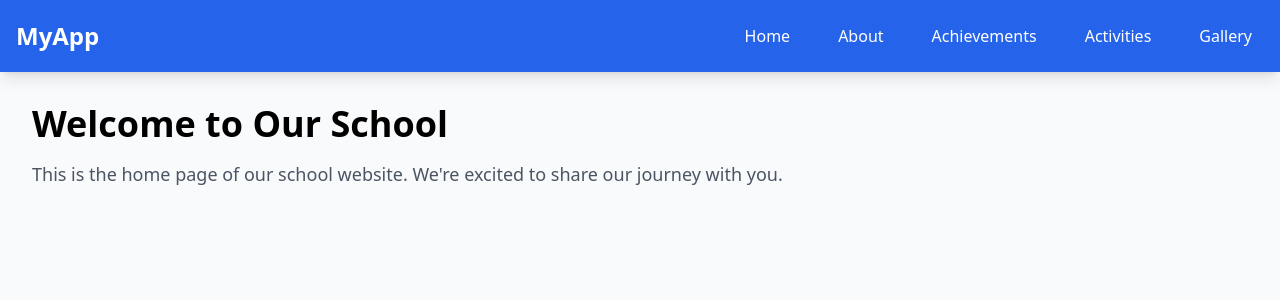
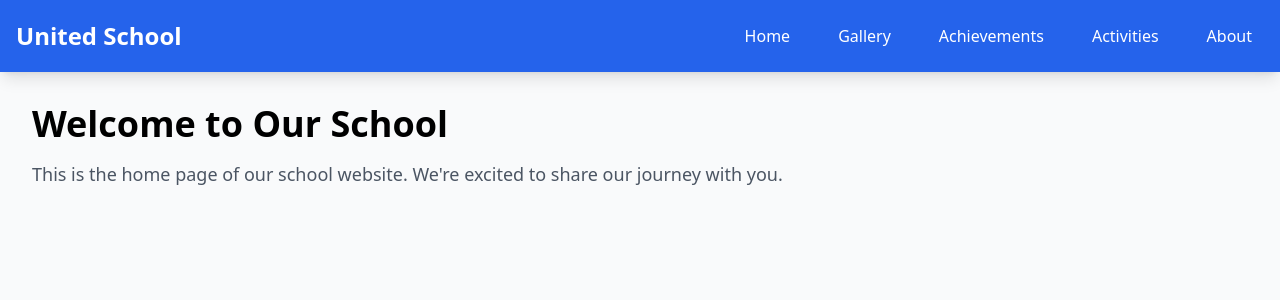
Before and after one commit to Mahi-singh03/Schoolwebsite, a React (Vite) app: page / in a window 1280 px wide. Shown: the top 300 px of the page. Built offline with nearby package versions, Linux system fonts and the light colour scheme.

Commit message:
navbar updated

```diff
--- a/src/components/Navbar.jsx
+++ b/src/components/Navbar.jsx
@@ -13,7 +13,7 @@ const Navbar = () => {
       <div className="container mx-auto flex justify-between items-center">
         {/* Logo or Brand Name */}
         <Link to="/" className="text-white text-2xl font-bold">
-          MyApp
+          United  School
         </Link>
 
         {/* Hamburger Menu for Mobile */}
@@ -54,10 +54,10 @@ const Navbar = () => {
             </li>
             <li>
               <Link
-                to="/about"
+                to="/gallery"
                 className="text-white hover:bg-blue-700 px-3 py-2 rounded block"
               >
-                About
+                Gallery
               </Link>
             </li>
             <li>
@@ -78,12 +78,13 @@ const Navbar = () => {
             </li>
             <li>
               <Link
-                to="/gallery"
+                to="/about"
                 className="text-white hover:bg-blue-700 px-3 py-2 rounded block"
               >
-                Gallery
+                About
               </Link>
             </li>
+
           </ul>
         </div>
       </div>
```
